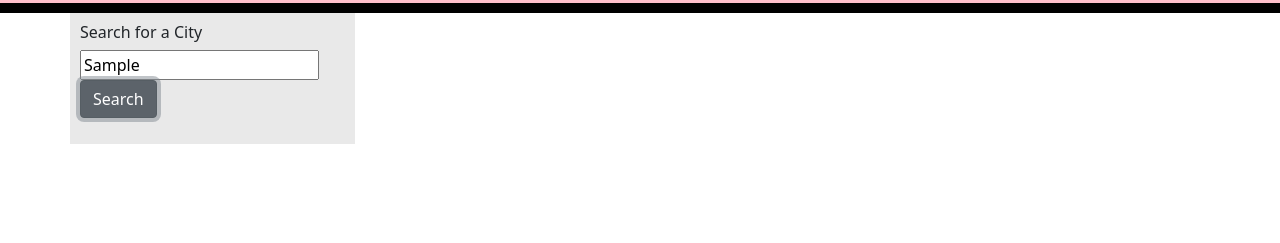
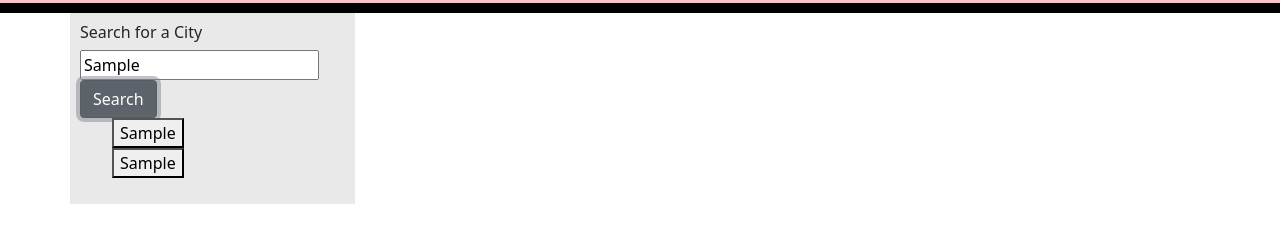
Before and after one commit to mbennett1991/Week-7-Weather-App, a plain HTML site: page index.html in a window 1280 px wide. Both pictures are taken after typing "Sample" into the empty fields and a click on the button "Search". Shown: the part 53-296 px from the top of the page. Drawn offline with nearby package versions, Linux system fonts and the light colour scheme; no server answers.

Commit message:
Search Buttons update

```diff
--- a/index.html
+++ b/index.html
@@ -17,7 +17,7 @@
                 <h6>Search for a City</h6>
                 <input type="text" id = "searchInput" placeholder = "Enter a City">
                 <button class = "btn btn-secondary" id = "searchBtn">Search</button>
-                <ul>
+                <ul id = "resultsList">
                 </ul>
             </div>
             <div class = "col-lg-8">
--- a/script.js
+++ b/script.js
@@ -6,6 +6,7 @@ $("#searchBtn").on("click", function () {
     $("#weatherDisplay").empty();
     searchWeather(userInput);
     saveToLocalStorage(userInput);
+    renderSearchSection();
 });
 
 
@@ -60,8 +61,6 @@ function getForecast(userInput) {
                 $("#weatherDisplay").append(forecastDiv);
             }
         }
-
-
     })
 }
 
@@ -90,9 +89,13 @@ function saveToLocalStorage(userInput){
 function renderSearchSection(){
     var userSearch = JSON.parse(window.localStorage.getItem("userSearch")) ||  [];
     for (i =0; i < userSearch.length; i++){
-        //create buttons for each
+        var searchList = $("<li>");
+        var searchButton = $("<button>");
+        searchButton.text(userSearch[i]);
+        searchList.append(searchButton);
+        $("#resultsList").append(searchList);
+
         console.log(userSearch[i]);
+        //add function call to search for last thing in array userSearch[i]
     }
 }
-
-renderSearchSection();
--- a/style.css
+++ b/style.css
@@ -1,7 +1,4 @@
-.container{
-    margin: 0px;
-}
-.jumbotron {
+.jumbotron{
     text-align: center;
     background-color: pink;
     color: black;
@@ -14,5 +11,11 @@
     margin: 0;
 }
 .forecasts{
-    margin: 5px;
+    margin: 7px;
 }
+ul{
+
+}
+li{
+    list-style: none;
+}
```
